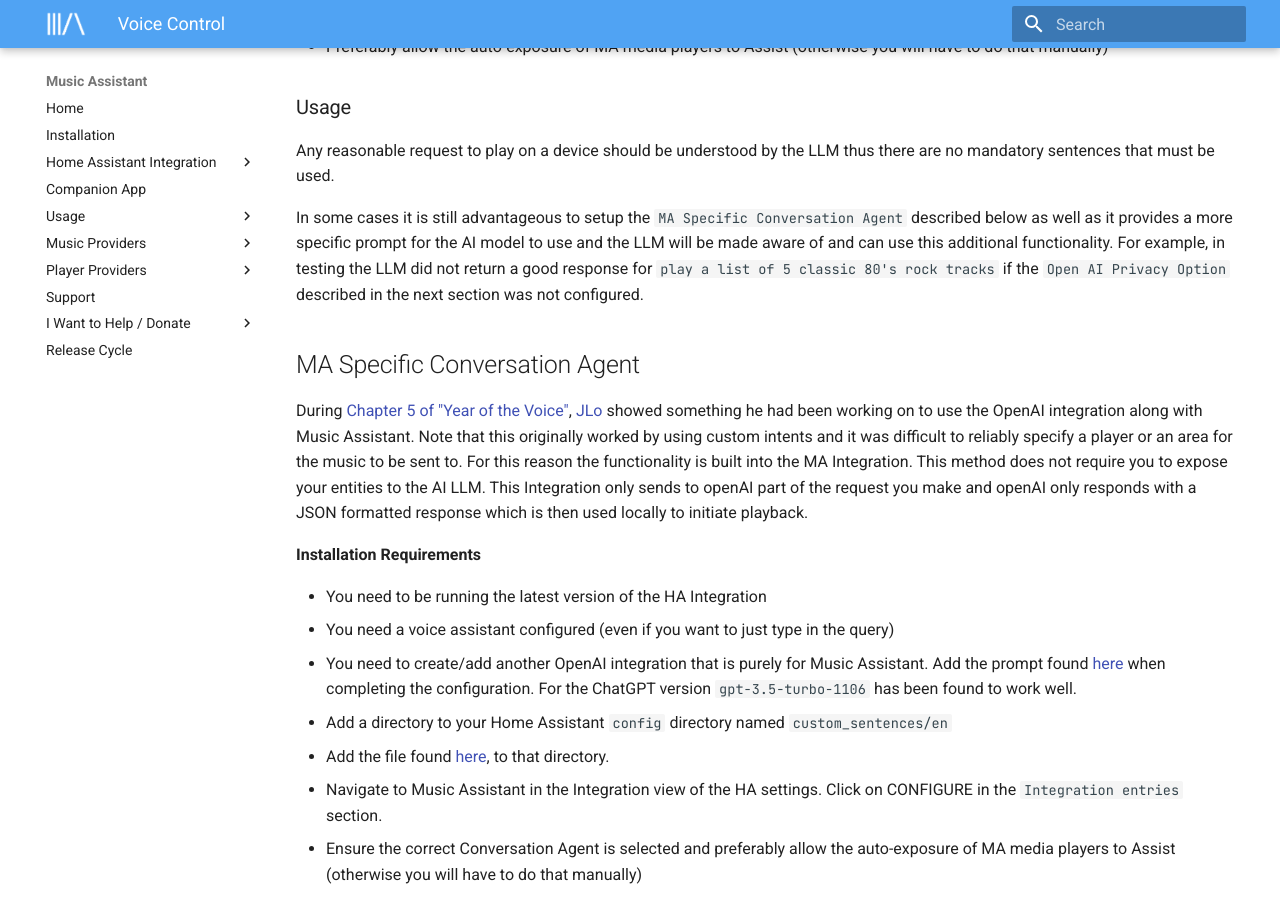
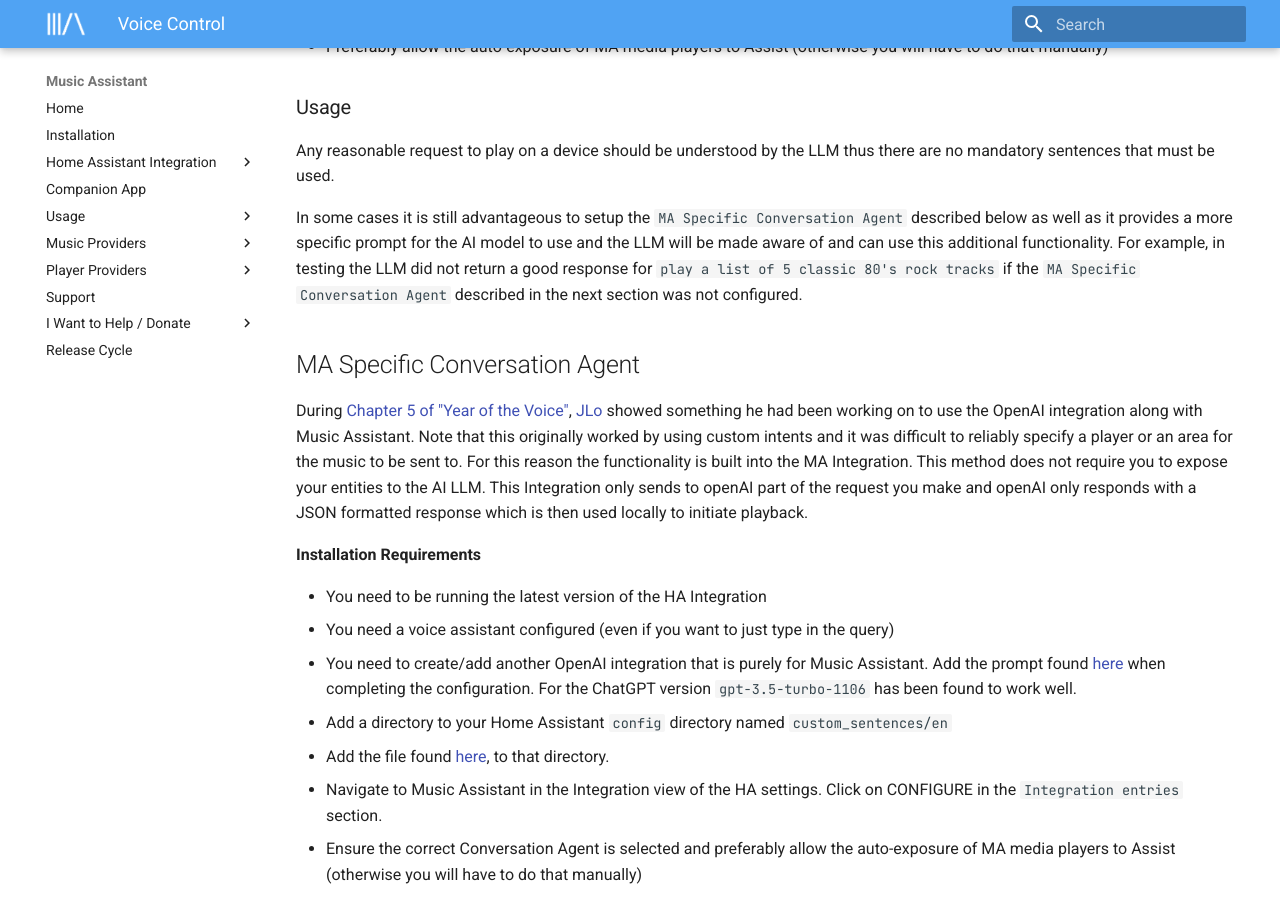
Before and after one commit to pwbriggs/music-assistant.github.io, an MkDocs documentation site: the page built from docs/integration/voice.md, in a window 1280 px wide and 900 px high, scrolled down 523 px. Built offline with MkDocs 1.6.1 and Material for MkDocs 9.7.7, drawn with Linux system fonts in a browser that asks for light colours.

Commit message:
Missed a change

```diff
--- a/docs/integration/voice.md
+++ b/docs/integration/voice.md
@@ -17,7 +17,7 @@
 
 Any reasonable request to play on a device should be understood by the LLM thus there are no mandatory sentences that must be used.
 
-In some cases it is still advantageous to setup the `MA Specific Conversation Agent` described below as well as it provides a more specific prompt for the AI model to use and the LLM will be made aware of and can use this additional functionality. For example, in testing the LLM did not return a good response for `play a list of 5 classic 80's rock tracks` if the `Open AI Privacy Option` described in the next section was not configured.
+In some cases it is still advantageous to setup the `MA Specific Conversation Agent` described below as well as it provides a more specific prompt for the AI model to use and the LLM will be made aware of and can use this additional functionality. For example, in testing the LLM did not return a good response for `play a list of 5 classic 80's rock tracks` if the `MA Specific Conversation Agent` described in the next section was not configured.
 
 ## MA Specific Conversation Agent
 
```
